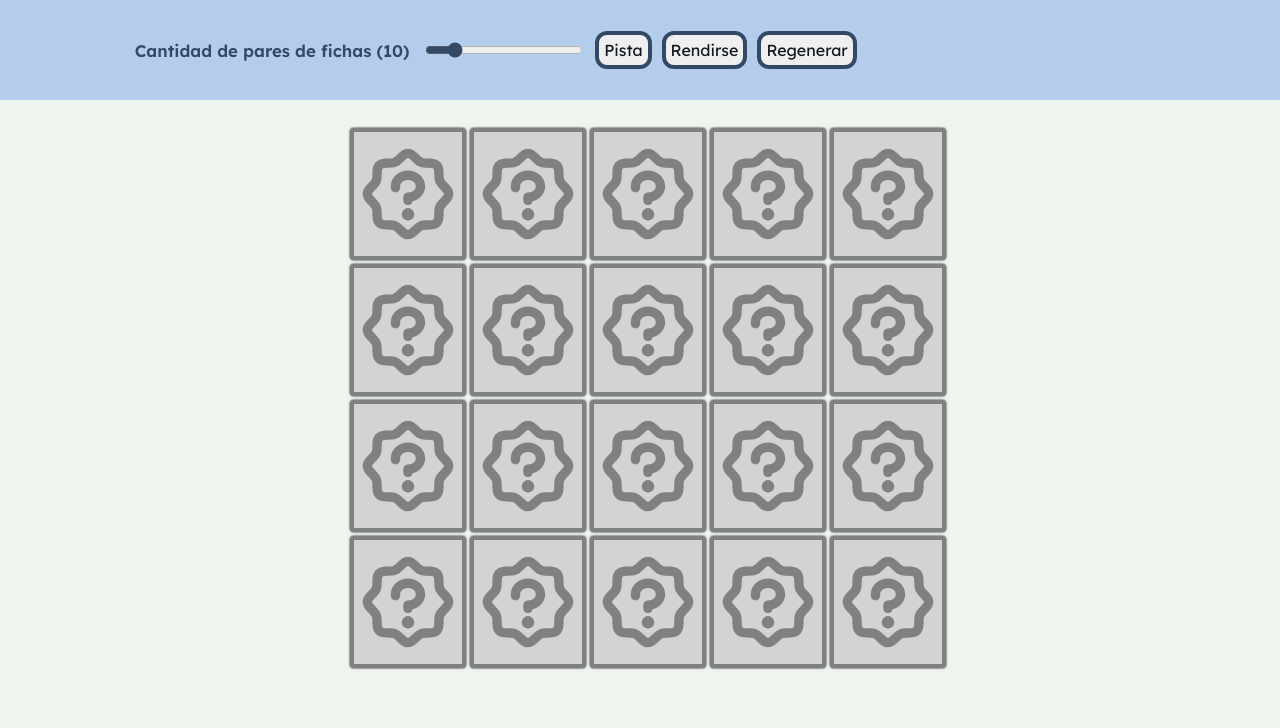
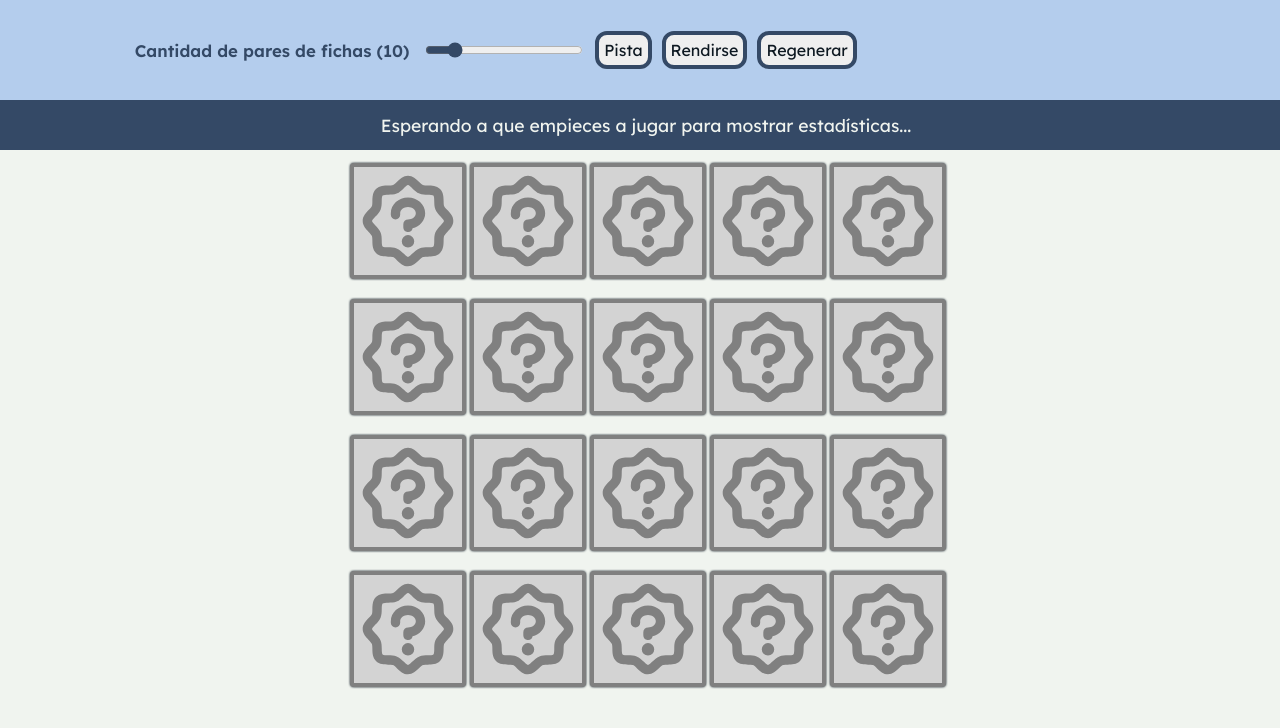
Before and after one commit to damicym/memotest, a React (Vite) app: page / in a window 1280 px wide. Shown: the top 728 px of the page. Built offline with nearby package versions, Linux system fonts and the light colour scheme; a web font is replaced by a local one.

Commit message:
stats y states

```diff
--- a/src/components/Juego.jsx
+++ b/src/components/Juego.jsx
@@ -1,15 +1,33 @@
-import { useState } from 'react'
+import { useEffect, useState } from 'react'
 import { useRef } from 'react'
 import Tablero from './Tablero'
 import Opciones from './Opciones'
+import Stats from './Stats'
 
 function Juego() {
   const [cantParesAJugar, setCantParesAJugar] = useState(10)
   const prevValuePares = useRef(10)
   const [resetKey, setResetKey] = useState(0)
+  const [clicks, setClicks] = useState(0)
+  const [started, setStarted] = useState(false)
+  const [pairsLeft, setPairsLeft] = useState(0)
+
+  useEffect(() => {
+    reset()
+  }, [cantParesAJugar])
+
+  const sumarClick = () => {
+    setClicks(prev => {
+      if(!prev && !started) setStarted(true)
+      return prev + 1
+    })
+  }
 
   const reset = () => {
     setResetKey(prev => prev + 1)
+    setClicks(0)
+    setStarted(false)
+    setPairsLeft(0)
   }
 
   return (
@@ -20,9 +38,17 @@ function Juego() {
         prevValuePares={prevValuePares}
         reset={reset}
       />
+      <Stats
+        totalPairs={cantParesAJugar}
+        pairsLeft={pairsLeft}
+        clicks={clicks}
+        started={started}
+      />
       <Tablero
       key={resetKey}
       cantParesAJugar={cantParesAJugar}
+      sumarClick={sumarClick}
+      setPairsLeft={setPairsLeft}
       />
     </main>
   )
--- a/src/components/Opciones.jsx
+++ b/src/components/Opciones.jsx
@@ -20,8 +20,8 @@ function Opciones({ cantParesAJugar, setCantParesAJugar, prevValuePares, reset }
     return (
         <section className='opciones'>
             <div className="campo">
-            <label>Cantidad de pares de fichas ({cantParesAJugar})</label>
-            <input className="controls" type='range' min="4" step="1" max="50" onChange={ (e) => handleChange(e) } value={cantParesAJugar}></input>
+                <label>Cantidad de pares de fichas ({cantParesAJugar})</label>
+                <input className="controls" type='range' min="4" step="1" max="50" onChange={ (e) => handleChange(e) } value={cantParesAJugar}></input>
             </div>
             <button className="controls" onClick={() => hint()}>Pista</button>
             <button className="controls" onClick={() => giveUp()}>Rendirse</button>
--- /dev/null
+++ b/src/components/Stats.jsx
@@ -0,0 +1,54 @@
+import { useState } from 'react'
+import { useEffect } from 'react'
+
+function Stats({ totalPairs, pairsLeft, clicks, started }){
+    const [puntos, setPuntos] = useState("...")
+    const [seconds, setSeconds] = useState(0)
+
+
+    useEffect(() => {
+        const timeBetween = 0.6 * 1000
+        const waitingInterval = setInterval(() => {
+            if(started) {
+                clearInterval(waitingInterval)
+                return
+            }
+            setPuntos(prev => {
+            if (prev === "...") return "."
+            else if (prev === ".") return ".."
+            else if (prev === "..") return "..."
+            return "..."
+            })
+        }, timeBetween)
+        return () => clearInterval(waitingInterval)
+    }, [])
+
+    useEffect(() => {
+        if(!started) return
+        setSeconds(0)
+        const secondsInterval = setInterval(() => {
+            setSeconds(prev => prev + 1)
+        }, 1000)
+        return () => clearInterval(secondsInterval)
+    }, [started])
+
+    return (
+       <section className='stats'>
+        { !started ?
+                <div className='waiting'>
+                    <p>Esperando a que empieces a jugar para mostrar estadísticas</p>
+                    <p>{puntos}</p>
+                </div>
+        :
+            <>
+                <p>Pares encontrados: {pairsLeft}/{totalPairs}</p>
+                <p>Clicks: {clicks}</p>
+                <p>Tiempo: {seconds}s</p>
+            </>
+        }
+
+       </section>
+    )
+}
+
+export default Stats
--- a/src/components/Tablero.jsx
+++ b/src/components/Tablero.jsx
@@ -4,7 +4,7 @@ import Ficha from './Ficha'
 import { defineColumns } from '../libs/myFunctions'
 import { inicializarFichas } from '../libs/icons'
 
-function Tablero({ cantParesAJugar }) {
+function Tablero({ cantParesAJugar, sumarClick, setPairsLeft }) {
     const [fichas, setFichas] = useState([])
     const [columns, setColumns] = useState(0)
     const [lock, setLock] = useState(false)
@@ -23,10 +23,11 @@ function Tablero({ cantParesAJugar }) {
     }
 
     const handleClickFicha = key => {
-        if (lock) return // hacer q se cancele animacion
+        if (lock) return // hacer q se cancele animacion (setlock false y return. poner feedback de q se unlockeo?)
         const fichaActual = fichas.find(f => f.id === key)
         if (!fichaActual) return
         if (fichaActual.status !== 0) return
+        sumarClick()
         setFichas(prev => {
             // agregar ficha tocada a 'abiertas'
             let next = prev.map(ficha => ficha.id === key ? { ...ficha, status: 1 } : ficha)
@@ -35,8 +36,8 @@ function Tablero({ cantParesAJugar }) {
             if (abiertas.length === 2){
                 const [a, b] = abiertas
                 if (a.pairId === b.pairId) {
-                    next = next.map(f =>
-                    f.id === a.id || f.id === b.id ? { ...f, status: 2 } : f
+                    next = next.map(ficha =>
+                    ficha.id === a.id || ficha.id === b.id ? { ...ficha, status: 2 } : ficha
                     )
                     return next
                 } else {
@@ -53,6 +54,14 @@ function Tablero({ cantParesAJugar }) {
         setFichas(inicializarFichas(cantParesAJugar))
         setColumns(defineColumns(cantParesAJugar))
     }, [cantParesAJugar])
+
+    useEffect(() => {
+        if (fichas.length > 0) {
+            const pairs = fichas.filter(f => f.status === 2).length / 2
+            setPairsLeft(pairs)
+        }
+    }, [fichas])
+
 
     return (
     <section className='tablero' style={{gridTemplateColumns: `repeat(${columns}, minmax(0, min(100px, ${100 / columns}vw)))`}}>
--- a/src/index.css
+++ b/src/index.css
@@ -18,8 +18,8 @@ body{
   border: 4px solid;
   /* width: 100px; */
   /* height: 100px; */
-  width: 100%;
-  height: 100%;
+  width: 100px;
+  height: 100px;
   max-width: 100%;
   max-height: 100%;
   padding: 1%;
@@ -80,22 +80,51 @@ body{
   display: flex;
   flex-direction: column;
   align-items: center;
-  gap: 15px;
+  justify-content: center;
+  /* gap: 15px; */
+}
+
+.opciones, .stats{
+  padding: 1%;
+  box-sizing: border-box;
+  user-select: none;
+  display: flex;
+  align-items: center;
+  width: 100%;
+  margin: 0;
 }
 
 .opciones{
   background-color: var(--main);
-  width: 100%;
   height: 100px;
-  padding: 1%;
-  box-sizing: border-box;
-  user-select: none;
+  gap: 10px;
+  justify-content: center;
+}
 
-  display: flex;
+.stats{
+  background-color: var(--accent);
+  height: 50px;
+  color: var(--light);
+  font-size: 1.1rem;
+  gap: 8%;
   justify-content: center;
-  gap: 10px;
-  align-items: center;
+}
+.stats p{
+  margin: 0;
+}
 
+.waiting{
+  position: relative;
+}
+
+.waiting p:last-child{
+  position: absolute;
+  right: 0;
+  transform: translateX(100%);
+}
+
+.waiting p{
+  display: inline;
 }
 
 .controls{
```
Also changed, not shown: src/todo.txt.
